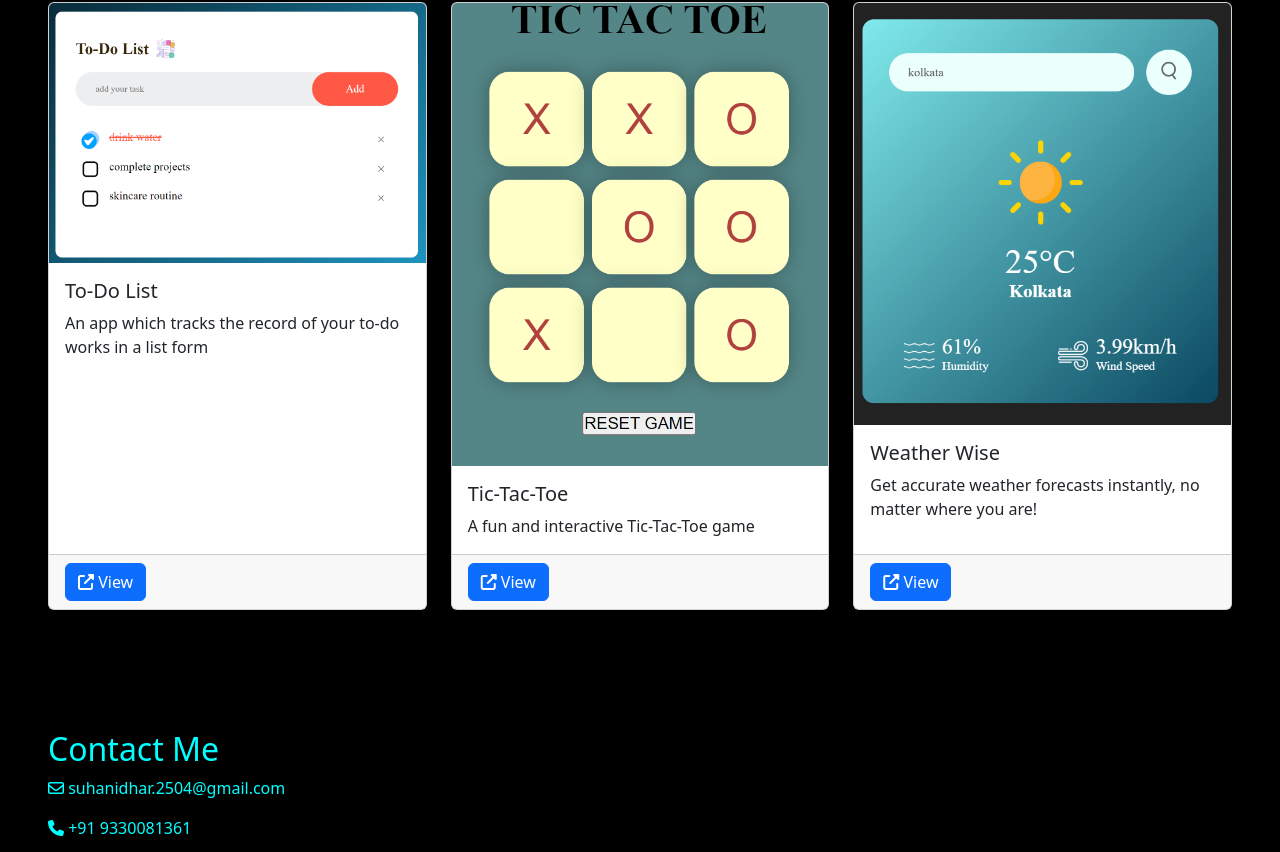
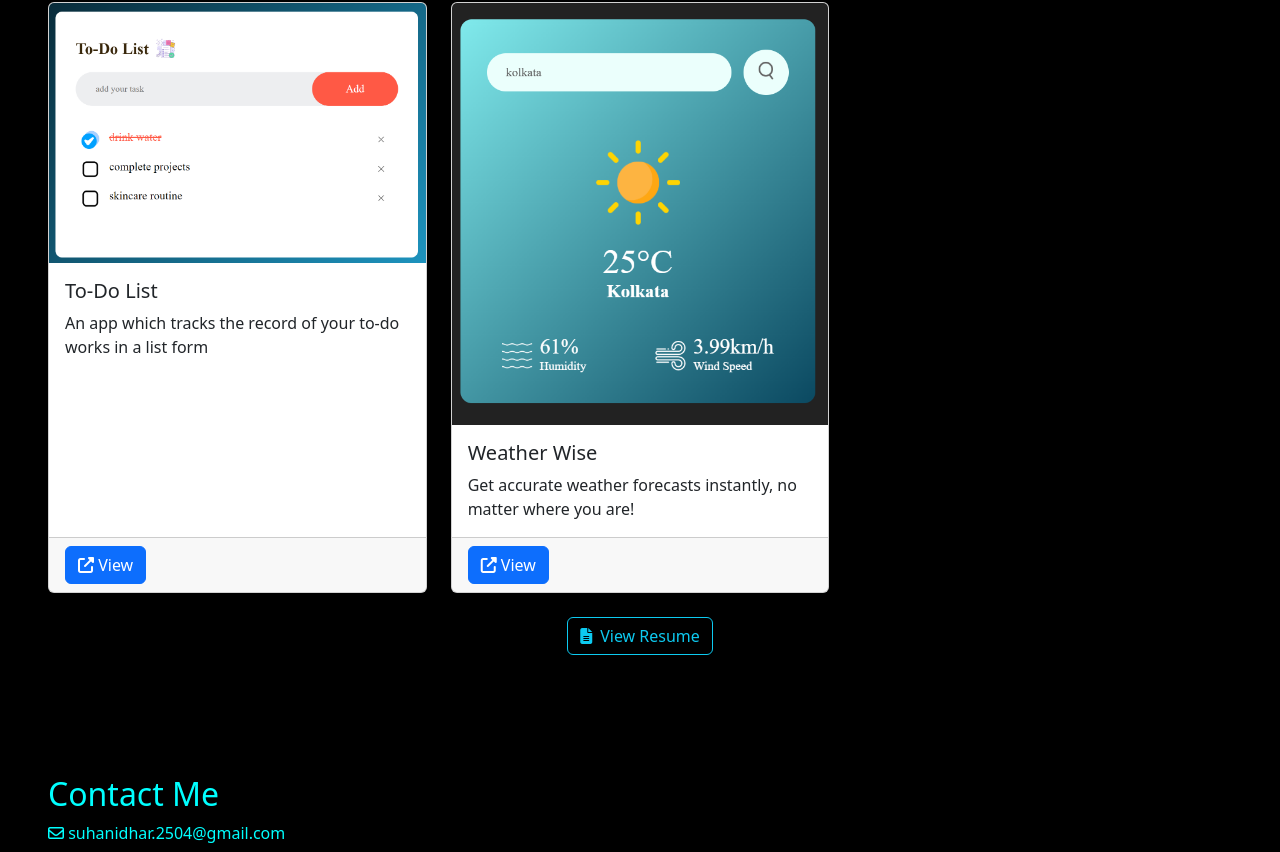
Before and after one commit to suhanidhar25/Suhani-Portfolio, a React (Vite) app: page / in a window 1280 px wide. Shown: the part 1768-2620 px from the top of the page. Built offline with nearby package versions, Linux system fonts and the light colour scheme.

Commit message:
changes committed

```diff
--- a/src/components/projects.jsx
+++ b/src/components/projects.jsx
@@ -11,12 +11,7 @@ export default function Projects() {
       desc: 'An app which tracks the record of your to-do works in a list form',
       link: 'https://to-do-app-lac-five.vercel.app/'
     },
-    {
-      img: work2,
-      title: 'Tic-Tac-Toe',
-      desc: 'A fun and interactive Tic-Tac-Toe game',
-      link: '#'
-    },
+
     {
       img: work3,
       title: 'Weather Wise',
@@ -28,6 +23,7 @@ export default function Projects() {
   return (
     <section id="projects" className="container-fluid px-5 py-5">
       <h2 className="mb-4">My Work</h2>
+
       <div className="row">
         {projects.map((project, index) => (
           <div className="col-md-4 mb-4" key={index}>
@@ -45,6 +41,19 @@ export default function Projects() {
             </div>
           </div>
         ))}
+
+        <div className="mb-4 text-center">
+        <a
+          href="/Suhani-Resume.pdf"
+          target="_blank"
+          rel="noopener noreferrer"
+          className="btn btn-outline-info"
+        >
+          <i className="fas fa-file-alt me-2"></i>View Resume
+        </a>
+      </div>
+
+
       </div>
     </section>
   )
```
Also changed, not shown: 1 other file (tests, documents, lock files or other folders).
